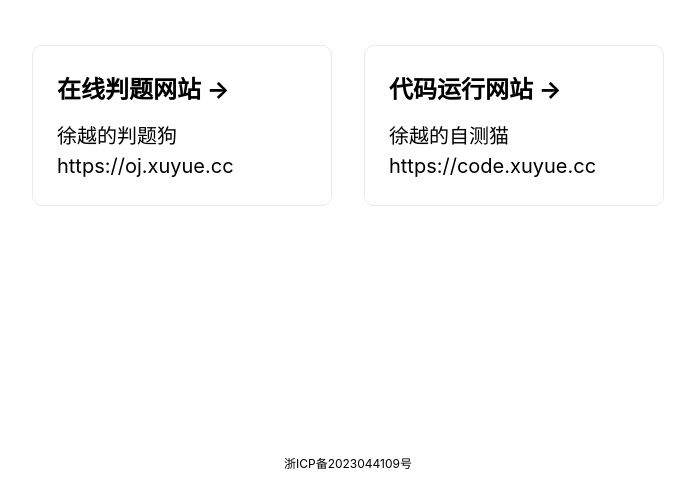
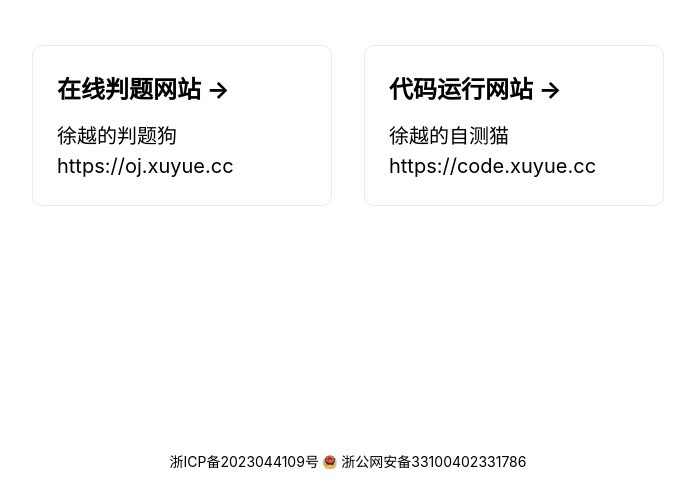
Before and after one commit to yuetsh/hyyz-home, a website built with Vite: page index.html in a window 1280 px wide. Shown: the part 309-800 px from the top of the page, without its empty margins (292-987 px from the left). Built offline with nearby package versions, Linux system fonts and the light colour scheme.

Commit message:
add public security.

```diff
--- a/index.html
+++ b/index.html
@@ -16,7 +16,19 @@
         </main>
       </div>
     </div>
-    <a class="icp" href="https://beian.miit.gov.cn" target="_blank">浙ICP备2023044109号</a>
+    <div class="beian">
+      <a href="https://beian.miit.gov.cn" target="_blank" rel="noreferrer">
+        浙ICP备2023044109号
+      </a>
+      <img src="/备案图标.png" alt="备案图标" />
+      <a
+        href="https://beian.mps.gov.cn/#/query/webSearch?code=33100402331786"
+        rel="noreferrer"
+        target="_blank"
+      >
+        浙公网安备33100402331786
+      </a>
+    </div>
     <script type="module" src="/main.js"></script>
   </body>
 </html>
--- a/style.css
+++ b/style.css
@@ -84,13 +84,22 @@ a {
   line-height: 1.5;
 }
 
-.icp {
+.beian {
   position: fixed;
   left: 50%;
   bottom: 20px;
   transform: translateX(-50%);
+}
+
+.beian img {
+  width: 14px;
+  height: 14px;
+  transform: translateY(2px);
+}
+
+.beian a {
   text-decoration: none;
-  font-size: 12px;
+  font-size: 14px;
 }
 
 @media (max-width: 600px) {
```
Also changed, not shown: public/备案图标.png (added).
